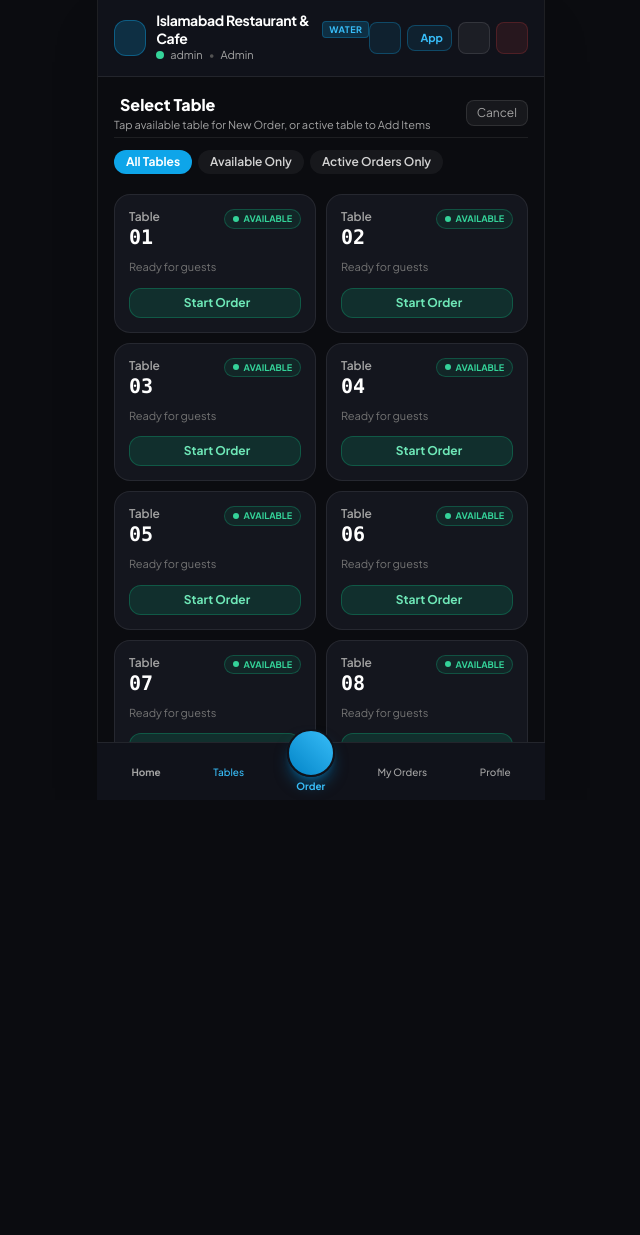
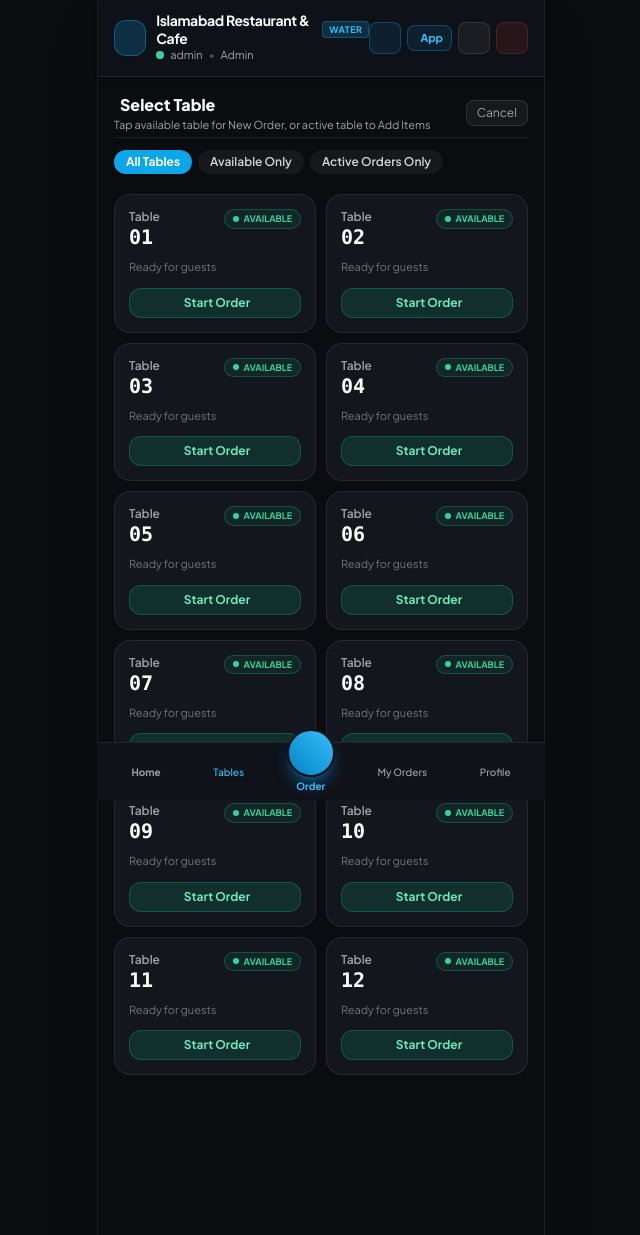
Before and after one commit to M-Bilal-4720/pos_python, a Flask app: page /water in a window 1280 px wide, after a click that opens the changed part. Shown: the whole page, without its empty margins (319-959 px from the left). Before the commit the page ends 796 px from the top, so only its background shows below. Run offline with Flask 3, Linux system fonts and the light colour scheme; the visitor is signed in with stand-in values (Sample User, id 1); some libraries are stand-ins or nearby versions.

Commit message:
Enable natural body scrolling and rebuild APK with restarted server

```diff
--- a/android_app/app/src/main/AndroidManifest.xml
+++ b/android_app/app/src/main/AndroidManifest.xml
@@ -1,8 +1,8 @@
 <?xml version="1.0" encoding="utf-8"?>
 <manifest xmlns:android="http://schemas.android.com/apk/res/android"
     package="com.isb.water"
-    android:versionCode="1"
-    android:versionName="1.0.0">
+    android:versionCode="2"
+    android:versionName="1.1.0">
 
     <uses-sdk
         android:minSdkVersion="21"
--- a/templates/water.html
+++ b/templates/water.html
@@ -48,43 +48,32 @@
       -webkit-tap-highlight-color: transparent;
       box-sizing: border-box;
     }
-    html, body {
-      height: 100%;
-      width: 100%;
+    html {
+      min-height: 100%;
+      background-color: #0B0C10;
+    }
+    body {
+      min-height: 100vh;
+      min-height: 100dvh;
       margin: 0;
       padding: 0;
       background-color: #0B0C10;
       color: #F1F5F9;
       font-family: 'Plus Jakarta Sans', system-ui, -apple-system, sans-serif;
       -webkit-text-size-adjust: 100%;
-    }
-    body {
-      display: flex;
-      flex-direction: column;
-      height: 100vh;
-      height: 100dvh;
-      overflow: hidden;
+      overflow-x: hidden;
+      overflow-y: auto;
+      -webkit-overflow-scrolling: touch;
       position: relative;
-    }
-    main {
-      flex: 1 1 0% !important;
-      min-height: 0 !important;
-      overflow-y: auto !important;
-      -webkit-overflow-scrolling: touch !important;
-      touch-action: pan-y !important;
-      overscroll-behavior-y: contain;
     }
     /* Touch momentum scrolling for mobile */
     .scrollable {
       overflow-y: auto !important;
       -webkit-overflow-scrolling: touch !important;
-      touch-action: pan-y !important;
-      overscroll-behavior-y: contain;
     }
     .scrollable-x {
       overflow-x: auto !important;
       -webkit-overflow-scrolling: touch !important;
-      touch-action: pan-x !important;
     }
     /* Thin, visible modern scrollbar so staff can see scrollable content */
     .custom-scroll {
@@ -145,7 +134,7 @@
     }
   </style>
 </head>
-<body class="flex flex-col h-screen w-full max-w-md mx-auto relative bg-dark-bg text-slate-100 overflow-hidden shadow-2xl border-x border-border-subtle">
+<body class="w-full max-w-md mx-auto relative bg-dark-bg text-slate-100 shadow-2xl border-x border-border-subtle">
 
   <!-- Network Offline Warning Banner -->
   <div id="offline-banner" class="hidden bg-amber-500 text-black text-xs font-black py-1 px-4 text-center tracking-wide flex items-center justify-center gap-1.5 z-50 flex-shrink-0 shadow-md">
@@ -156,7 +145,7 @@
   <!-- ════════════════════════════════════════════════════════════
        1. TOP MOBILE APP BAR
        ════════════════════════════════════════════════════════════ -->
-  <header class="top-bar-safe bg-[#10121A] border-b border-border-subtle px-4 py-3 flex items-center justify-between flex-shrink-0 z-30">
+  <header class="sticky top-0 z-30 top-bar-safe bg-[#10121A]/95 backdrop-blur-md border-b border-border-subtle px-4 py-3 flex items-center justify-between shadow-md flex-shrink-0">
     <div class="flex items-center gap-2.5">
       <div class="w-9 h-9 rounded-xl bg-sky-500/20 border border-sky-500/40 flex items-center justify-center text-sky-400 font-bold shadow-sm">
         <iconify-icon icon="solar:water-drop-bold" class="text-xl"></iconify-icon>
@@ -196,7 +185,7 @@
   <!-- ════════════════════════════════════════════════════════════
        2. DYNAMIC APP VIEWS CONTAINER
        ════════════════════════════════════════════════════════════ -->
-  <main class="flex-1 min-h-0 overflow-y-auto scrollable custom-scroll relative pb-32">
+  <main class="w-full relative pb-36">
 
     <!-- ────────────────────────────────────────────────────────────
          VIEW 1: HOME DASHBOARD
@@ -982,7 +971,9 @@
       if (viewId === 'view-profile') document.getElementById('nav-btn-profile')?.classList.replace('text-neutral-400', 'text-sky-400');
 
       // Scroll top
-      document.querySelector('main').scrollTop = 0;
+      window.scrollTo(0, 0);
+      document.documentElement.scrollTop = 0;
+      document.body.scrollTop = 0;
 
       // Load data on view activation
       if (viewId === 'view-tables' || viewId === 'view-home') loadTablesData();
```
Also changed, not shown: 1 other file.
